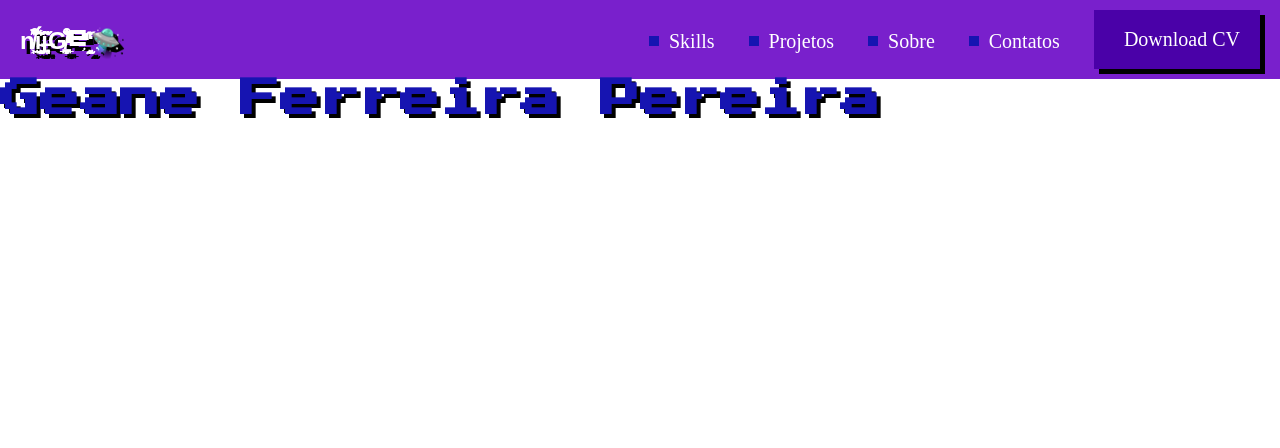
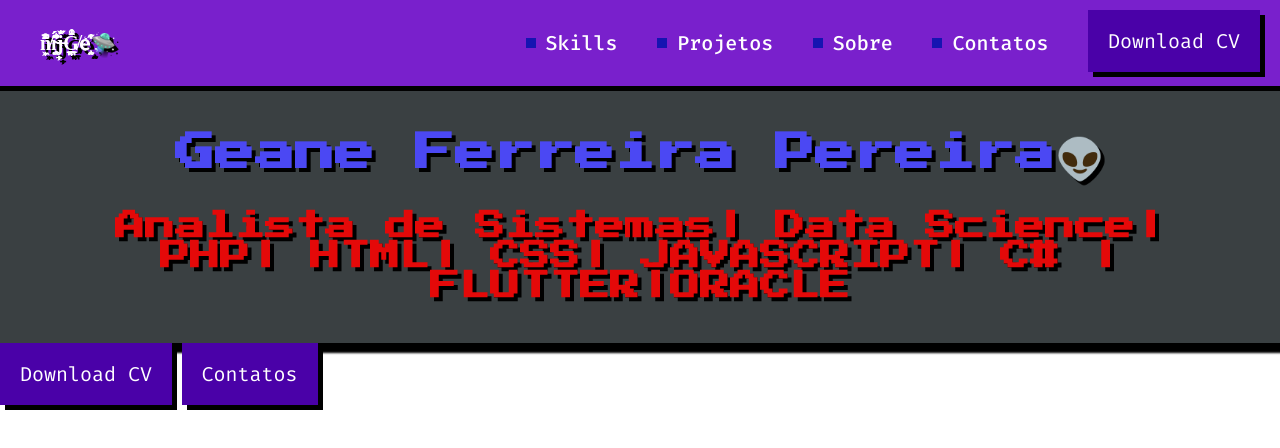
Before and after one commit to nijige/PortifolioManeirinho, a plain HTML site: page index.html in a window 1280 px wide. Drawn offline with Linux system fonts and the light colour scheme.

Commit message:
Tarefa: Update

```diff
--- /dev/null
+++ b/css/components/action.css
@@ -0,0 +1,23 @@
+.action {
+    display: inline-flex;
+    align-items: center;
+    color: white;
+    font-size: 20px;
+    font-size: "Fira Code", "Arial", "Helvetica","sans-serif";
+    font-weight: 500;
+    text-decoration: none;
+    margin-right: 30px;
+
+
+}
+
+
+.action::before  {
+    content: "";
+    background-color: #1614b1;
+    width: 10px;
+    height: 10px;
+    margin-right: 10px;
+
+
+}
--- /dev/null
+++ b/css/components/box.css
@@ -0,0 +1,11 @@
+.box{
+    display: inline-block;
+    background-color: #3A4042;
+    box-shadow: 10px 10px 2px #000;
+    text-align: center;
+    padding: 42px 44px;
+}
+
+.box h1 {
+    margin-bottom: 28px;
+}
--- /dev/null
+++ b/css/components/button.css
@@ -0,0 +1,21 @@
+.button {
+    display: inline-block;
+    background-color: rgb(74, 1, 168);
+    box-shadow: 5px 5px 0px #000;
+    padding: 18px 20px;
+    margin-right: 0;
+    transition: transform 100ms cubic-bezier(.45, .97, .68, .2.48);
+    font-size: 20px;
+    color: #FFF;
+    text-decoration: none; /* Remove o sublinhado */
+}
+
+.button:hover {
+    transform: scale(1.08);
+}
+
+/* Se houver links dentro da classe .button */
+.button a {
+    color: #FFF; /* Mantém a cor branca do texto */
+    text-decoration: none; /* Remove o sublinhado */
+}
--- /dev/null
+++ b/css/components/header.css
@@ -0,0 +1,8 @@
+.header{
+    display: flex;
+    justify-content: space-between;
+    background-color: #7920cc;
+    border-bottom: 5px solid #000;
+    padding: 10px 20px;
+
+}
--- /dev/null
+++ b/css/components/subtitle.css
@@ -0,0 +1,8 @@
+
+.subtitle{
+    font-size: 30px;
+    font-family: 'Press Start 2P',sans-serif;
+     color: #e40909;
+     text-shadow: 4px 4px 0px #000;
+
+    }
--- /dev/null
+++ b/css/components/subtitle2.css
@@ -0,0 +1,8 @@
+.subtitle2{
+
+    font-family: "Fira Code";
+     text-shadow: 4px 4px 0px #000;
+     color: white;
+    font-size: 20px;
+    padding: 20px;
+}
--- a/css/components/title.css
+++ b/css/components/title.css
@@ -1,5 +1,8 @@
 h1{
+    font-family: 'Press Start 2P',sans-serif;
     font-size: 40px;
-    color: #1614b1;
+    color: #4b48f3;
     text-shadow: 4px 4px 0px #000;
+
+
 }
--- a/css/index.css
+++ b/css/index.css
@@ -1,65 +1,6 @@
-header{
-    display: flex;
-    justify-content: space-between;
-    background-color: #7920cc;
-    border-radius: 10px solid #000;
-    padding: 10px 20px;
-    align-items: center;
-}
 
 
-h1{
- font-family: 'Press Start 2P',sans-serif;
- color: white;
- text-shadow: 5px 5px 0px #000;
-}
+
 nav{
     text-align: right;
 }
-
-a{  display: inline-flex;
-    align-items: center;
-    color: white;
-    font-size: 20px;
-    font-size: "Fira Code", "Arial", "Helvetica";
-    font-weight: 500;
-    text-decoration: none;
-    margin-right: 30px;
-
-
-}
-
-
-a::before  {
-    content: "";
-    background-color: #1614b1;
-    width: 10px;
-    height: 10px;
-    margin-right: 10px;
-
-
-}
-#button{
- display: inline-block;
- background-color:  rgb(74, 1, 168);
- box-shadow: 5px 5px  0px #000;
- padding: 18px 20px;
- margin-right: 0;
- transition: transform 100ms cubic-bezier(.45,.97,.68,.2.48);
-
-
-
-}
-
-
-#button:hover{
-    transform: scale(1.08);
-}
-
-
-
-h2{
-font-family: 'Press Start 2P',sans-serif;
- color: white;
- text-shadow: 5px 5px 0px #000;
-}
--- a/css/reset.css
+++ b/css/reset.css
@@ -1,4 +1,15 @@
+body{
+    font-family: "Fira Code","Arial", "Helvetica","sans-serif";
+}
+
+
 body, h1,h2,h3{
     margin: 0;
 
 }
+
+button{
+    border: none;
+    font-family: inherit;
+
+}
--- a/index.html
+++ b/index.html
@@ -11,20 +11,31 @@
         <link rel="stylesheet" href="css/reset.css">
         <link rel="stylesheet" href="css/index.css">
         <link rel="stylesheet" href="css/components/title.css">
-
+        <link rel="stylesheet" href="css/components/subtitle.css">
+        <link rel="stylesheet" href="css/components/box.css">
+        <link rel="stylesheet" href="css/components/button.css">
+      <link rel="stylesheet" href="css/components/action.css">
+      <link rel="stylesheet" href="css/components/header.css">
+      <link rel="stylesheet" href="css/components/subtitle2.css">
     </head>
     <body>
-        <header>
-            <h2>n̸̙͖͒̄͂͐̚ị̴̯̗͕́̾̌͛̈́ͅj̶̦̘̙͗̌͑̋G̸̪̘̲̗̥̐̄͒e҉̗̰͈̒̔̋🛸</h2>
+        <header class="header">
+            <h3 class="subtitle2">n̸̙͖͒̄͂͐̚ị̴̯̗͕́̾̌͛̈́ͅj̶̦̘̙͗̌͑̋G̸̪̘̲̗̥̐̄͒e҉̗̰͈̒̔̋🛸</h3>
 
             <nav>
-                <a href="#" lang="en">Skills</a>
-                <a href="#">Projetos</a>
-                <a href="#">Sobre</a>
-                <a href="#">Contatos</a>
-                <a id="button" href="#" lang="en">Download CV</a>
+                <a class="action" href="" lang="en">Skills</a>
+                <a class="action" href="">Projetos</a >
+                <a class="action" href="">Sobre</a>
+                <a class="action" href="">Contatos</a>
+                <a class="button" href="" lang="en">Download CV</a>
             </nav>
         </header>
-        <h1>Geane Ferreira Pereira</h1>
+
+        <div class="box">
+            <h1 class="title">Geane Ferreira Pereira👽</h1>
+            <h2 class="subtitle">Analista de Sistemas| Data Science| PHP| HTML| CSS| JAVASCRIPT| C# | FLUTTER|ORACLE</h2>
+        </div>
+        <a class="button" href="" lang="en">Download CV</a>
+        <a class="button" href="">Contatos</a>
     </body>
 </html>
```
